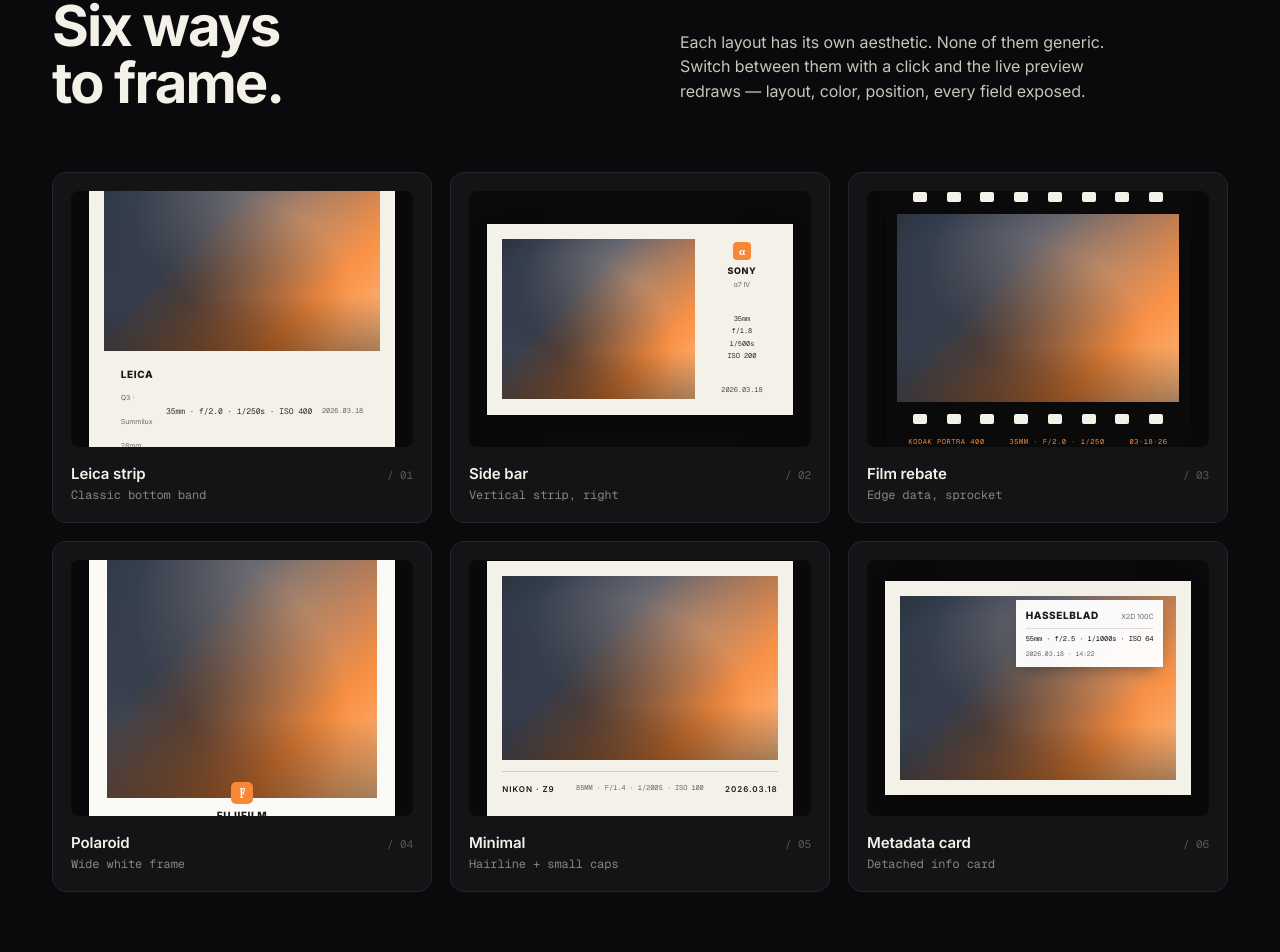
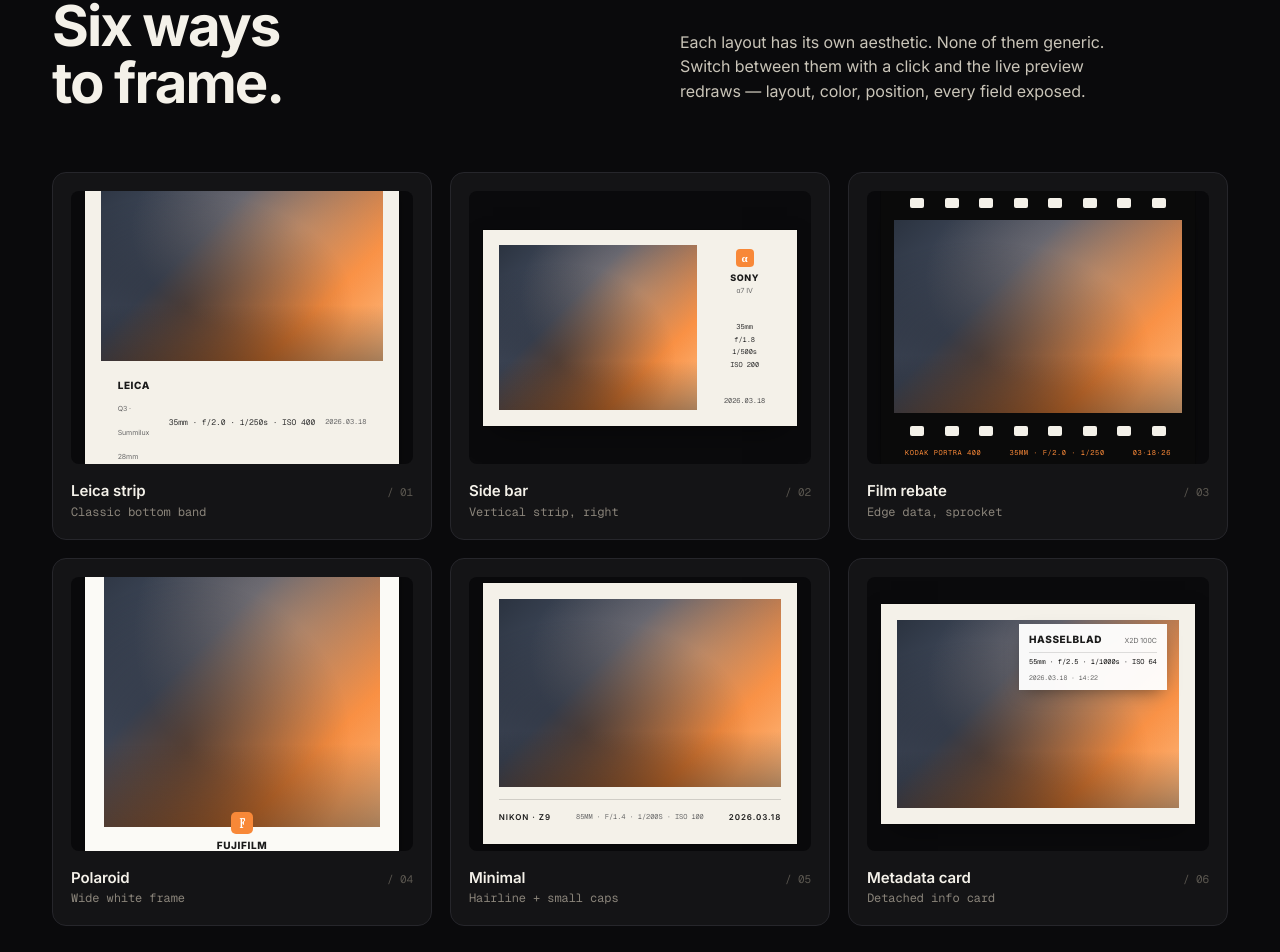
Before and after one commit to XploreDatum/snapexif-releases, a Next.js app: page / in a window 1280 px wide. Shown: the part 2021-2973 px from the top of the page. Built offline with nearby package versions, Linux system fonts and the light colour scheme; no server answers.

Commit message:
Six-ways: looser preview aspect (5:4) and stretch alignment so mini-mockups fit their metadata bands without clipping

```diff
--- a/app/globals.css
+++ b/app/globals.css
@@ -236,10 +236,11 @@
 }
 .layout-card:hover { border-color: var(--surface-3); background: var(--surface-2); }
 .layout-card .preview {
-  aspect-ratio: 4/3; background: var(--bg);
+  aspect-ratio: 5/4; background: var(--bg);
   border-radius: 8px; margin-bottom: 16px;
-  display: grid; place-items: center; padding: 18px; overflow: hidden; position: relative;
+  display: grid; place-items: stretch; padding: 14px; overflow: hidden; position: relative;
 }
+.layout-card .preview > .lf { align-self: center; }
 .layout-card .meta { display: flex; justify-content: space-between; align-items: baseline; }
 .layout-card .name { font-weight: 600; font-size: 15px; }
 .layout-card .desc { font-size: 12px; color: var(--muted); font-family: var(--font-geist-mono), monospace; }
```
